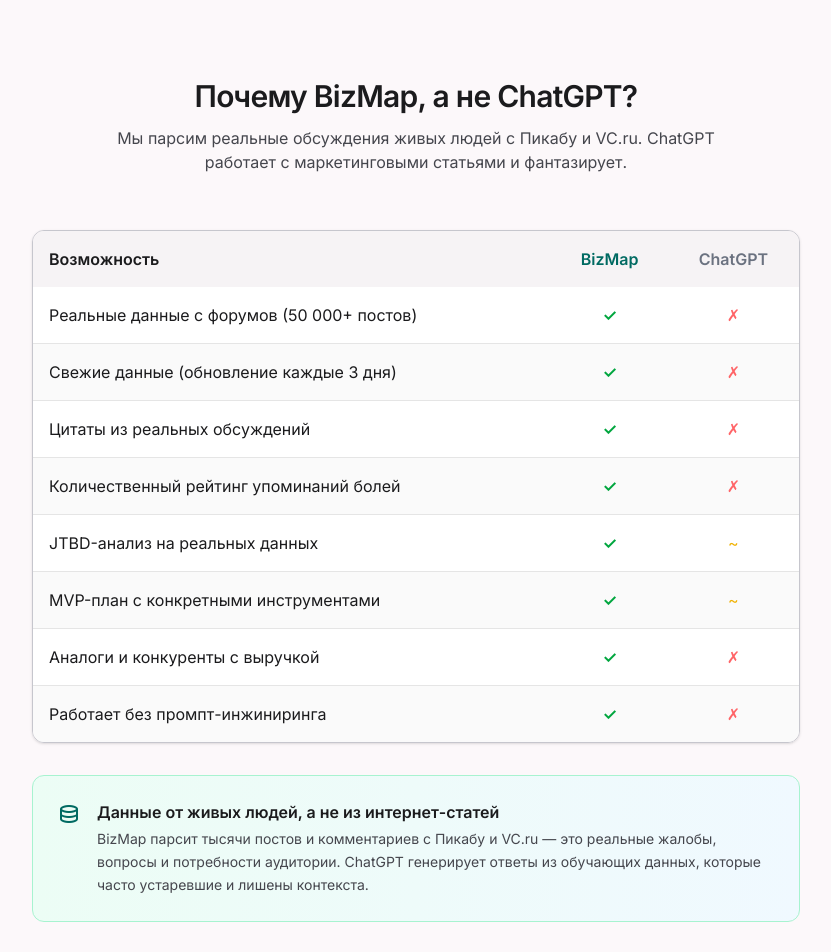
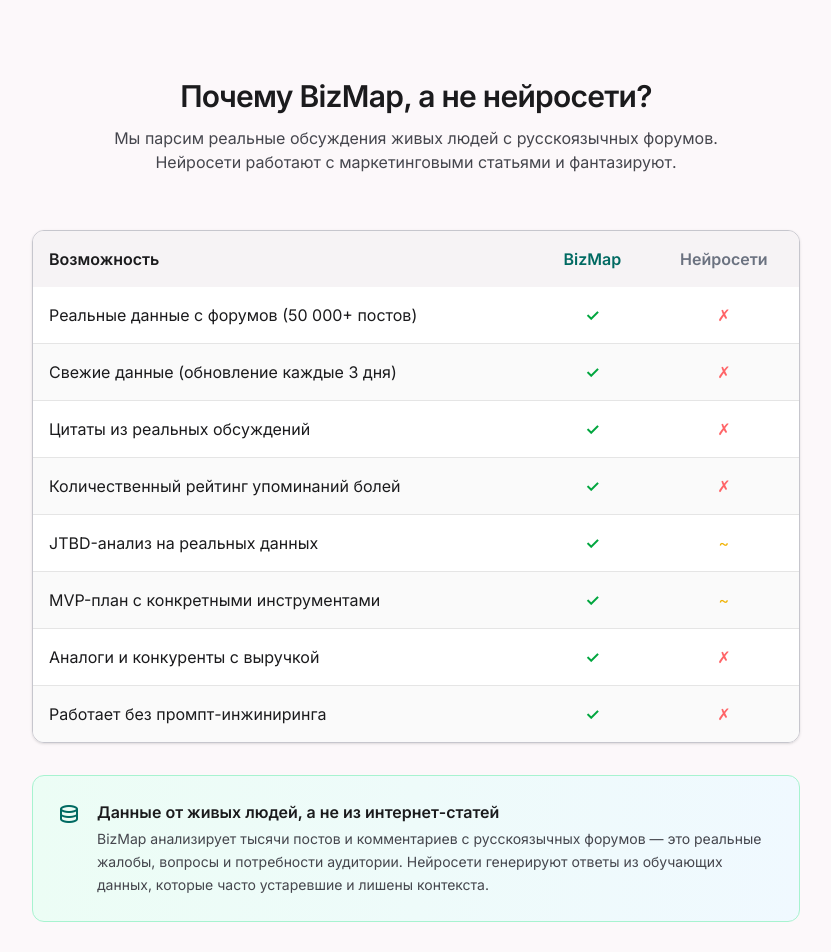
Before and after one commit to Nik-Maltcev/pikabu, a Vue app in the folder frontend/: page / in a window 1280 px wide. Shown: the part 1540-2492 px from the top of the page, without its empty margins (224-1055 px from the left). Built offline with nearby package versions, Linux system fonts and the light colour scheme; no server answers.

Commit message:
remove mentions of Pikabu, VC.ru, ChatGPT from landing page

```diff
--- a/frontend/src/pages/Landing.vue
+++ b/frontend/src/pages/Landing.vue
@@ -137,11 +137,11 @@ function goToApp() {
         </div>
       </section>
 
-      <!-- Why BizMap vs ChatGPT -->
+      <!-- Why BizMap -->
       <section class="max-w-7xl mx-auto px-4 md:px-6 py-16 md:py-24">
         <div class="text-center mb-10 md:mb-14">
-          <h2 class="text-2xl md:text-3xl font-semibold tracking-tight mb-3">Почему BizMap, а не ChatGPT?</h2>
-          <p class="text-[#45464d] max-w-2xl mx-auto">Мы парсим реальные обсуждения живых людей с Пикабу и VC.ru. ChatGPT работает с маркетинговыми статьями и фантазирует.</p>
+          <h2 class="text-2xl md:text-3xl font-semibold tracking-tight mb-3">Почему BizMap, а не нейросети?</h2>
+          <p class="text-[#45464d] max-w-2xl mx-auto">Мы парсим реальные обсуждения живых людей с русскоязычных форумов. Нейросети работают с маркетинговыми статьями и фантазируют.</p>
         </div>
 
         <!-- Comparison Table -->
@@ -151,7 +151,7 @@ function goToApp() {
               <tr class="bg-[#f6f3f5]">
                 <th class="p-3 md:p-4 font-semibold text-[#1b1b1d]">Возможность</th>
                 <th class="p-3 md:p-4 font-semibold text-[#006a62] text-center">BizMap</th>
-                <th class="p-3 md:p-4 font-semibold text-[#6b7280] text-center">ChatGPT</th>
+                <th class="p-3 md:p-4 font-semibold text-[#6b7280] text-center">Нейросети</th>
               </tr>
             </thead>
             <tbody class="divide-y divide-[#e5e5e5]">
@@ -204,7 +204,7 @@ function goToApp() {
           <span class="material-symbols-outlined text-[#006a62] text-3xl shrink-0 mt-0.5">database</span>
           <div>
             <h4 class="font-semibold text-[#1b1b1d] mb-1">Данные от живых людей, а не из интернет-статей</h4>
-            <p class="text-sm text-[#45464d] leading-relaxed">BizMap парсит тысячи постов и комментариев с Пикабу и VC.ru — это реальные жалобы, вопросы и потребности аудитории. ChatGPT генерирует ответы из обучающих данных, которые часто устаревшие и лишены контекста.</p>
+            <p class="text-sm text-[#45464d] leading-relaxed">BizMap анализирует тысячи постов и комментариев с русскоязычных форумов — это реальные жалобы, вопросы и потребности аудитории. Нейросети генерируют ответы из обучающих данных, которые часто устаревшие и лишены контекста.</p>
           </div>
         </div>
       </section>
```
